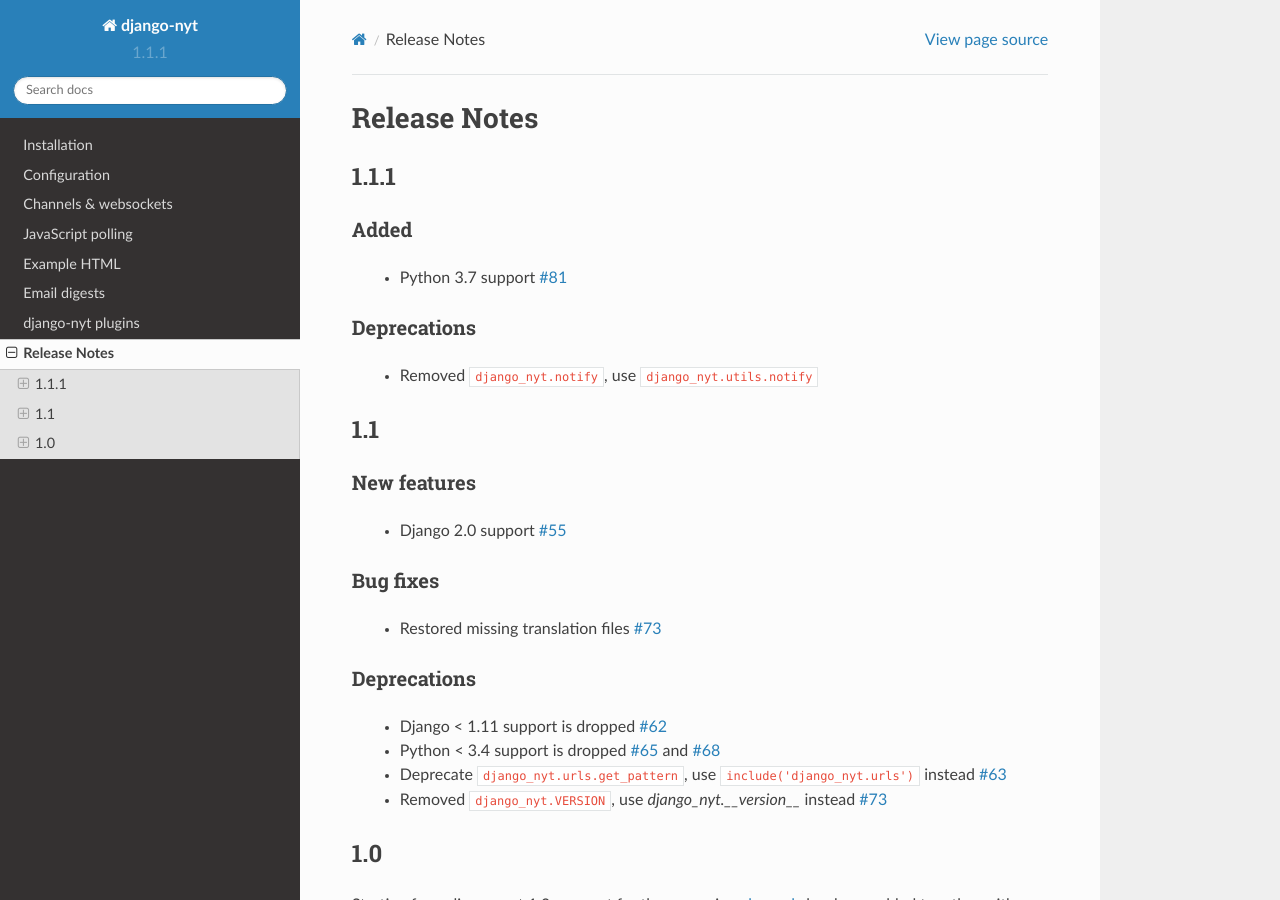
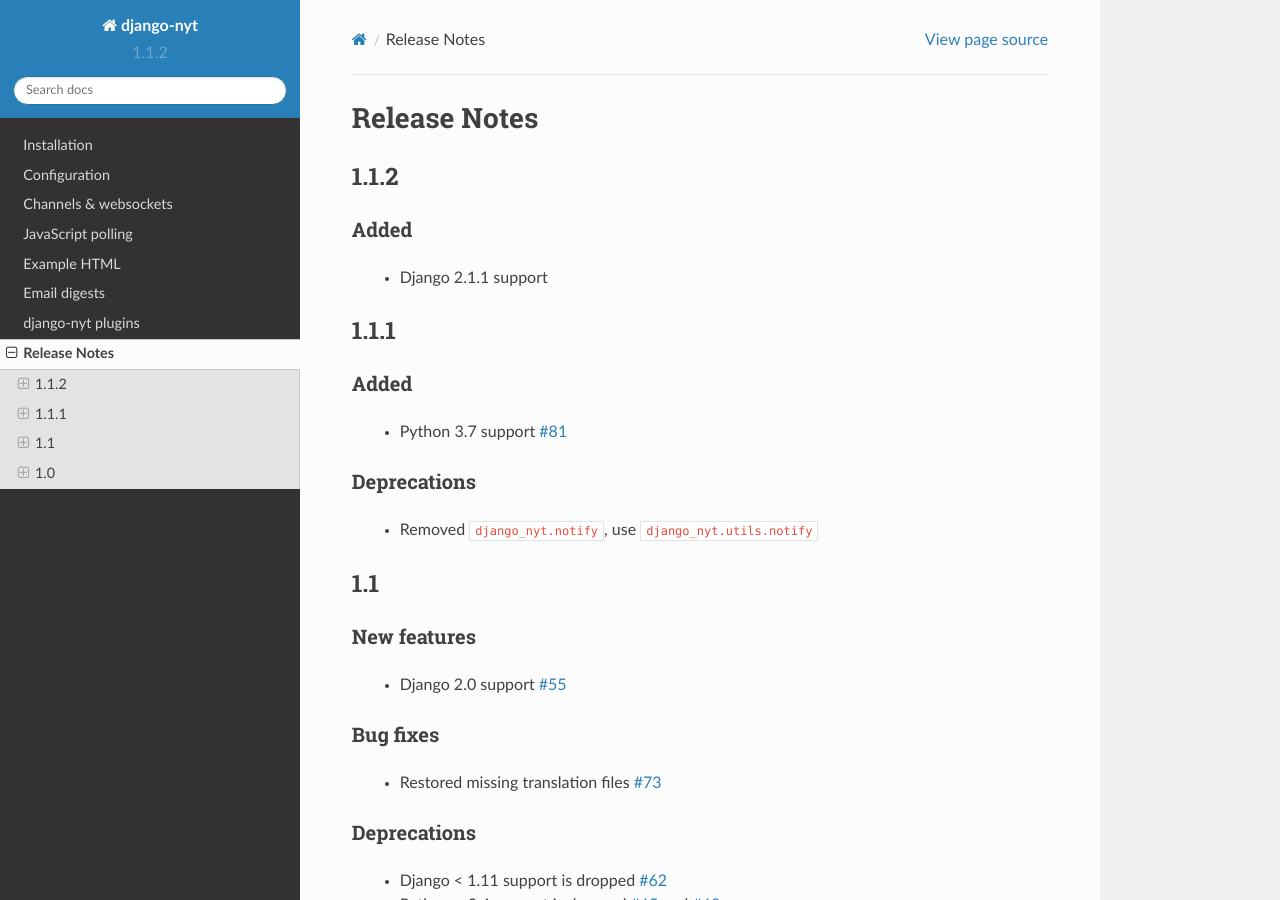
Before and after one commit to django-wiki/django-nyt, a Sphinx documentation site: the page built from docs/release_notes.rst, in a window 1280 px wide and 900 px high. Built offline with Sphinx 7.4.7 and the Read the Docs theme 2.0.0, drawn with Linux system fonts in a browser that asks for light colours; pages that are not in the unit, such as notebooks, are missing from menus.

```diff
--- a/django_nyt/__init__.py
+++ b/django_nyt/__init__.py
@@ -1,5 +1,5 @@
 _disable_notifications = False
 
-__version__ = "1.1.1"
+__version__ = "1.1.2"
 
 default_app_config = "django_nyt.apps.DjangoNytConfig"
--- a/docs/release_notes.rst
+++ b/docs/release_notes.rst
@@ -1,5 +1,14 @@
 Release Notes
 =============
+
+1.1.2
+-----
+
+Added
+^^^^^
+
+ * Django 2.1.1 support
+
 
 1.1.1
 -----
--- a/setup.py
+++ b/setup.py
@@ -17,7 +17,7 @@
     keywords=["django", "notification" "alerts"],
     packages=find_packages(),
     zip_safe=False,
-    install_requires=["django>=1.11,<2.1"],
+    install_requires=["django>=1.11,<2.2"],
     classifiers=[
         'Development Status :: 5 - Production/Stable',
         'License :: OSI Approved :: GNU General Public License v3 (GPLv3)',
```
Also changed, not shown: 1 other file.
